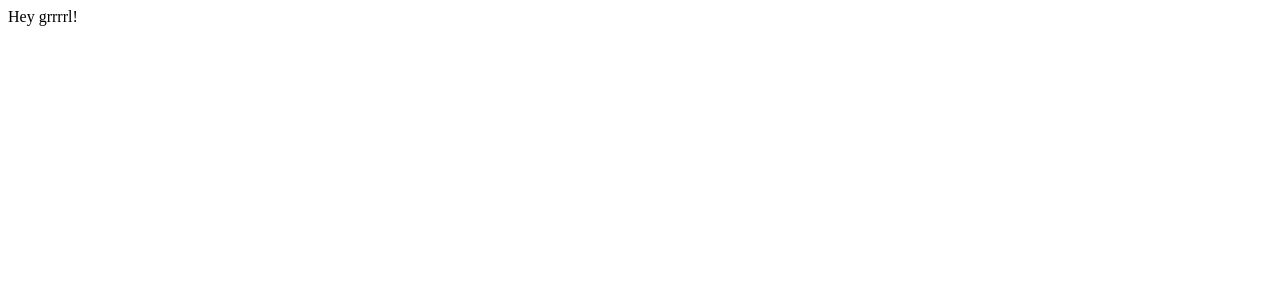
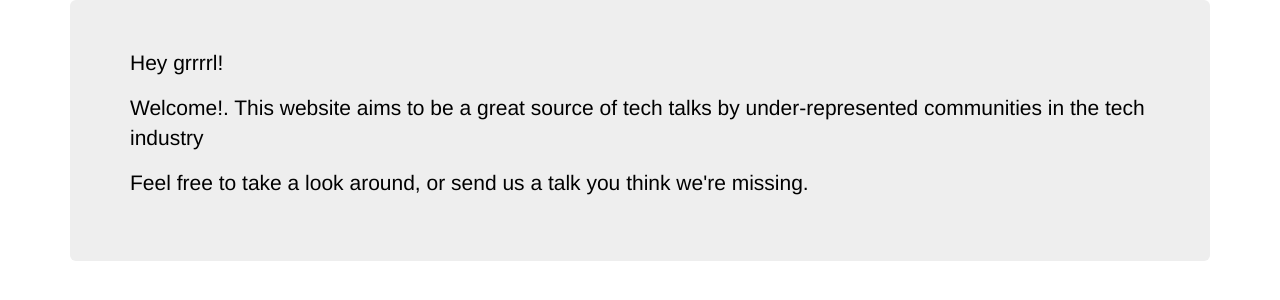
Before and after one commit to elischutze/grrrrl, a website: page index.html in a window 1280 px wide. Drawn offline with nearby package versions, Linux system fonts and the light colour scheme.

Commit message:
Attempting to complete issue 1 of the formatting of the indexpage

```diff
--- a/index.html
+++ b/index.html
@@ -2,16 +2,26 @@
 <html>
   <head>
     <meta charset="utf-8">
-    <title></title>
+    <title>Grrrrl Homepage</title>
+    <!-- Compiled and minified CSS for Bootstrap a/o 8/14/16-->
+    <link rel="stylesheet" href="https://maxcdn.bootstrapcdn.com/bootstrap/3.3.7/css/bootstrap.min.css" integrity="sha384-BVYiiSIFeK1dGmJRAkycuHAHRg32OmUcww7on3RYdg4Va+PmSTsz/K68vbdEjh4u" crossorigin="anonymous">
+    <!-- Latest compiled and minified JavaScript for bootstrap a/so 8/14/16 -->
+    <script src="https://maxcdn.bootstrapcdn.com/bootstrap/3.3.7/js/bootstrap.min.js" integrity="sha384-Tc5IQib027qvyjSMfHjOMaLkfuWVxZxUPnCJA7l2mCWNIpG9mGCD8wGNIcPD7Txa" crossorigin="anonymous"></script>
+    <!-- Custom Built JS and CSS Files -->
+    <script type="text/javascript" src="index.js"></script>
+    <link rel="stylesheet" type="text/css" href="main.css">
   </head>
   <body>
+  	<div class="container">
+    <!-- TODO: FILL IN CONTENT OF SITE! -->
+      <div class="jumbotron">
 
+        <p>Hey grrrrl!</p>
 
-    Hey grrrrl!
-    <!-- TODO: FILL IN CONTENT OF SITE! -->
+        <p>Welcome!.  This website aims to be a great source of tech talks by under-represented communities in the tech industry</p>
 
-
-
-
+        <p>Feel free to take a look around, or send us a talk you think we're missing.</p>
+      </div>
+    </div>
   </body>
 </html>
```
